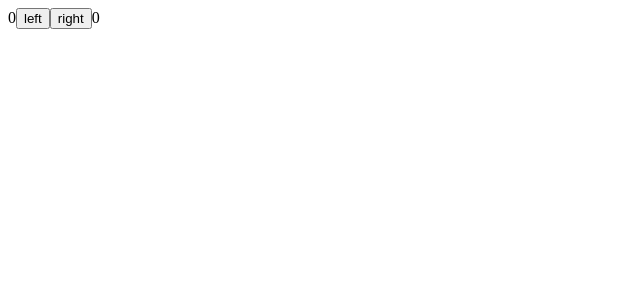
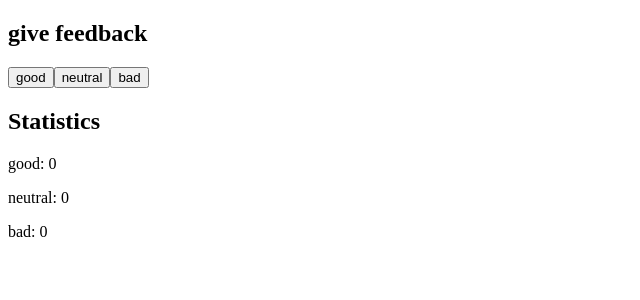
Before and after one commit to ChrisDiPiero/FSO_part-1, a React (Create React App) app: page / in a window 1280 px wide. Shown: the top 300 px of the page, without its empty margins (0-640 px from the left). Built offline with nearby package versions, Linux system fonts and the light colour scheme.

Commit message:
complete 1.6

```diff
--- a/src/App.js
+++ b/src/App.js
@@ -1,38 +1,71 @@
 import React, { useState } from 'react'
 
+//start 1.6 - 1.14
+const Display = props => <span>{props.value}</span>
 
+// const Button = (props) => (
+//   <button onClick={props.handleClick}>
+//     {props.text}
+//   </button>
+// )
 
 const App = () => {
-  const [left, setLeft] = useState(0)
-  const [right, setRight] = useState(0)
-  const [allClicks, setAll] = useState([])
 
-  const handleLeftClick = () => {
-    setAll(allClicks.concat('L'))
-    setLeft(left + 1)
-  }
+  const [goodCount, setGoodCount] = useState(0)
+  const [neutralCount, setNeutralCount] = useState(0)
+  const [badCount, setBadCount] = useState(0)
 
-  const handleRightClick = () => {
-    setAll(allClicks.concat('R'))
-    setRight(right + 1)
-  }
+  // const setToGood = newValue => { setGoodCount(newValue) }
+  // const setToNeutral = newValue => {setNeutralCount(newValue) }
+  // const setToBad = newValue => { setBadCount(newValue) }
 
-  return (
+  return(
     <div>
-      {left}
-      <button onClick={handleLeftClick}>
-        left
-      </button>
-      <button onClick={handleRightClick}>
-        right
-      </button>
-      {right}
-      <p>{allClicks.join(' ')}</p>
+      <h2>give feedback</h2>
+      <button onClick={ () => setGoodCount(goodCount + 1) }>good</button>
+      <button onClick={ () => setNeutralCount(neutralCount + 1) }>neutral</button>
+      <button onClick={ () => setBadCount(badCount + 1) }>bad</button>
+      <h2>Statistics</h2>
+      <p>good: <Display value={goodCount}/></p>
+      <p>neutral: <Display value={neutralCount}/></p>
+      <p>bad: <Display value={badCount}/></p>
     </div>
   )
 }
 
 export default App;
+
+// const App = () => {
+//   const [left, setLeft] = useState(0)
+//   const [right, setRight] = useState(0)
+//   const [allClicks, setAll] = useState([])
+
+//   const handleLeftClick = () => {
+//     setAll(allClicks.concat('L'))
+//     setLeft(left + 1)
+//   }
+
+//   const handleRightClick = () => {
+//     setAll(allClicks.concat('R'))
+//     setRight(right + 1)
+//   }
+
+//   return (
+//     <div>
+//       {left}
+//       <button onClick={handleLeftClick}>
+//         left
+//       </button>
+//       <button onClick={handleRightClick}>
+//         right
+//       </button>
+//       {right}
+//       <p>{allClicks.join(' ')}</p>
+//     </div>
+//   )
+// }
+
+// export default App;
 
 // const Display = ({ counter }) => <div>{counter}</div>
 
```
